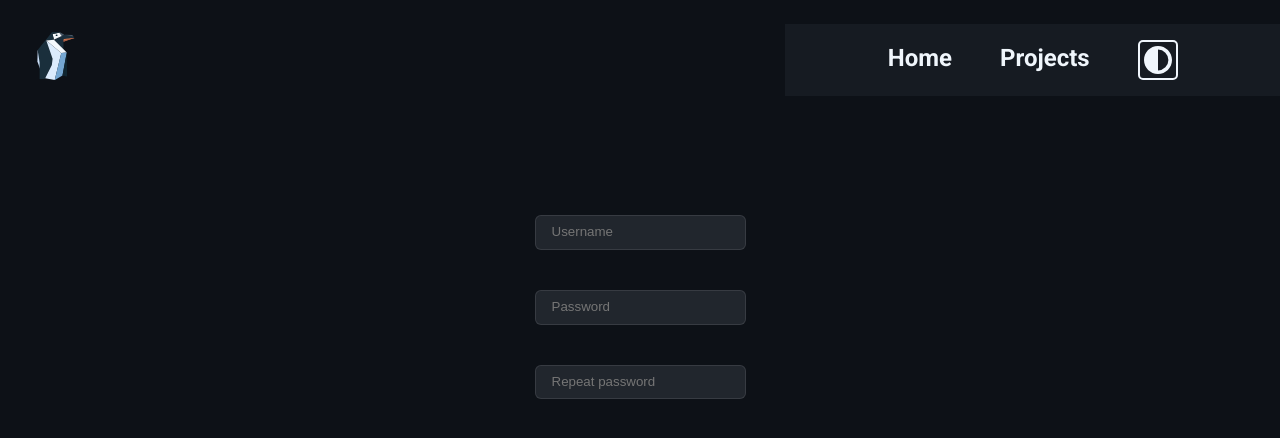
After one commit to kristoferssolo/kristofersxyz, a Django app: page /validation in a window 1280 px wide. The commit adds this page. Shown: the top 438 px of the page. Run offline with Django 4.2, Linux system fonts and the light colour scheme; parts of the project's set-up code (start-up, migrations or seed data) failed here and were passed over.

Commit message:
Added "Register" form

```diff
--- a/kristofersxyz/apps/main/urls.py
+++ b/kristofersxyz/apps/main/urls.py
@@ -6,4 +6,5 @@ urlpatterns = [
     path("", views.index, name="home"),
     path("karbs", views.karbs, name="karbs"),
     path("lightsaber", views.lightsaber, name="lightsaber"),
+    path("validation", views.validation, name="validation"),
 ]
--- a/kristofersxyz/apps/main/views.py
+++ b/kristofersxyz/apps/main/views.py
@@ -16,3 +16,7 @@ def projects(request):
 def karbs(request):
     """Karbs install script"""
     return redirect("/projects/karbs")
+
+
+def validation(request):
+    return render(request, "main/validation.html", {"title": "Validation"})
--- a/kristofersxyz/apps/projects/urls.py
+++ b/kristofersxyz/apps/projects/urls.py
@@ -6,5 +6,5 @@ urlpatterns = [
     path("", views.projects, name="projects"),
     path("karbs", views.karbs, name="karbs"),
     path("karbs/instructions", views.instructions, name="instructions"),
-    path("traffic-light-detector", views.traffic_light_detector, name="traffic-light-detector")
+    path("traffic-light-detector", views.traffic_light_detector, name="traffic-light-detector"),
 ]
--- a/static/main/css/button.css
+++ b/static/main/css/button.css
@@ -13,7 +13,6 @@
     appearance: none;
     text-decoration: none;
     transition-property: color, background-color, border-color;
-    max-width: 3rem;
 }
 
 .btn {
--- /dev/null
+++ b/static/main/css/validation.css
@@ -0,0 +1,21 @@
+.valid {
+    color: green;
+}
+
+.not-valid {
+    color: red;
+}
+
+#check-list li {
+    list-style: square;
+}
+
+#register-form {
+    display: grid;
+    place-items: center;
+    margin-top: 5rem;
+}
+
+#register-form > input {
+    margin-top: 1rem;
+}
--- /dev/null
+++ b/static/main/js/validation.js
@@ -0,0 +1,95 @@
+$(document).ready(function() {
+    let register_form = $("#register-form")
+    let username = $("#username")
+    let password = $("#password")
+    let confirm_password = $("#confirm-password")
+    let check_block = $("#check-block")
+    let valid_username = false
+    let valid_password = false
+    let valid_password_match = false
+
+    const CHECKS = {
+        length: "^.{10,}",
+        uppercase: "[A-Z]",
+        lowercase: "[a-z]",
+        numbers: "[0-9]",
+        symbol: "[^A-Za-z0-9]",
+    }
+
+    const TEXT = {
+        length: "10 Characters",
+        uppercase: "1 Uppercase Letter",
+        lowercase: "1 Lowercase Letter",
+        numbers: "1 Digit",
+        symbol: "1 Symbol",
+    }
+
+    username.change(function() {
+        if (username.val() === "") {
+            valid_username = false
+        } else {
+            valid_username = true
+        }
+        submit()
+    })
+
+    password.change(function() {
+        valid_password = true
+        check_block.empty()
+        check_block.append($("<p>").text("Password must consist of:"))
+        check_block.append($("<ul>", { id: "check-list" }))
+        for (let item in CHECKS) {
+            if (!new RegExp(CHECKS[item]).test(password.val())) {
+                $("#check-list").append(
+                    $("<li>", { id: item, class: "not-valid" }).text(TEXT[item])
+                )
+                valid_password = false
+            } else {
+                $("#check-list").append(
+                    $("<li>", { id: item, class: "valid" }).text(TEXT[item])
+                )
+            }
+        }
+        check_password_match()
+        submit()
+    })
+
+    confirm_password.change(function() {
+        check_password_match()
+    })
+
+    function check_password_match() {
+        $("#password-match").remove()
+        if (password.val() != confirm_password.val()) {
+            check_block.append(
+                $("<p>", { id: "password-match", class: "not-valid" }).text(
+                    "Passwords do not match"
+                )
+            )
+            valid_password_match = false
+        } else {
+            valid_password_match = true
+        }
+        submit()
+    }
+
+    function submit() {
+        $("#submit-btn").remove()
+        if (valid_username && valid_password && valid_password_match) {
+            register_form.append(
+                $("<input>", {
+                    type: "submit",
+                    value: "Register",
+                    id: "submit-btn",
+                    class: "btn btn-primary",
+                })
+            )
+        } else {
+            $("#submit-btn").remove()
+        }
+    }
+})
+
+register_form.submit(function(e) {
+    e.preventDefault()
+})
--- /dev/null
+++ b/templates/main/validation.html
@@ -0,0 +1,32 @@
+{% extends "layout.html" %}
+{% load static %}
+{% block title %}{{ title }}{% endblock %}
+{% block meta %}
+    <link rel="stylesheet"
+          type="text/css"
+          href="{% static 'main/css/validation.css' %}"/>
+    <script src="{% static 'main/js/validation.js' %}" defer></script>
+{% endblock %}
+{% block content %}
+    <form id="register-form" action="https://www.w3schools.com/action_page.php">
+        <input type="text"
+               id="username"
+               name="username"
+               placeholder="Username"
+               class="btn">
+        <br>
+        <input type="password"
+               id="password"
+               name="password"
+               placeholder="Password"
+               class="btn">
+        <br>
+        <input type="password"
+               id="confirm-password"
+               name="confirm-password"
+               placeholder="Repeat password"
+               class="btn">
+        <br>
+        <div id="check-block"></div>
+    </form>
+{% endblock %}
```
Also changed, not shown: templates/projects/projects.html (+12 -0 lines).
